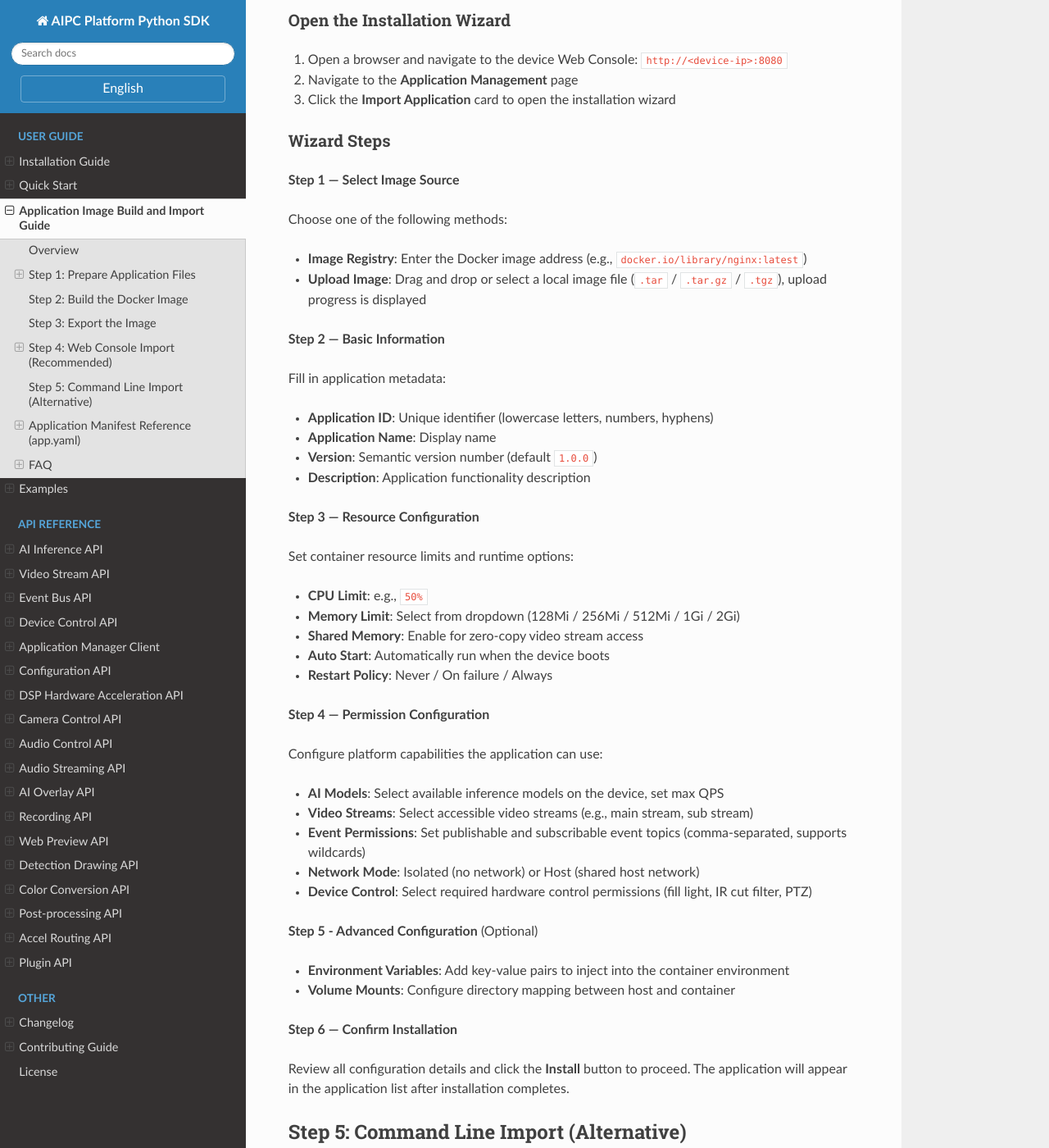
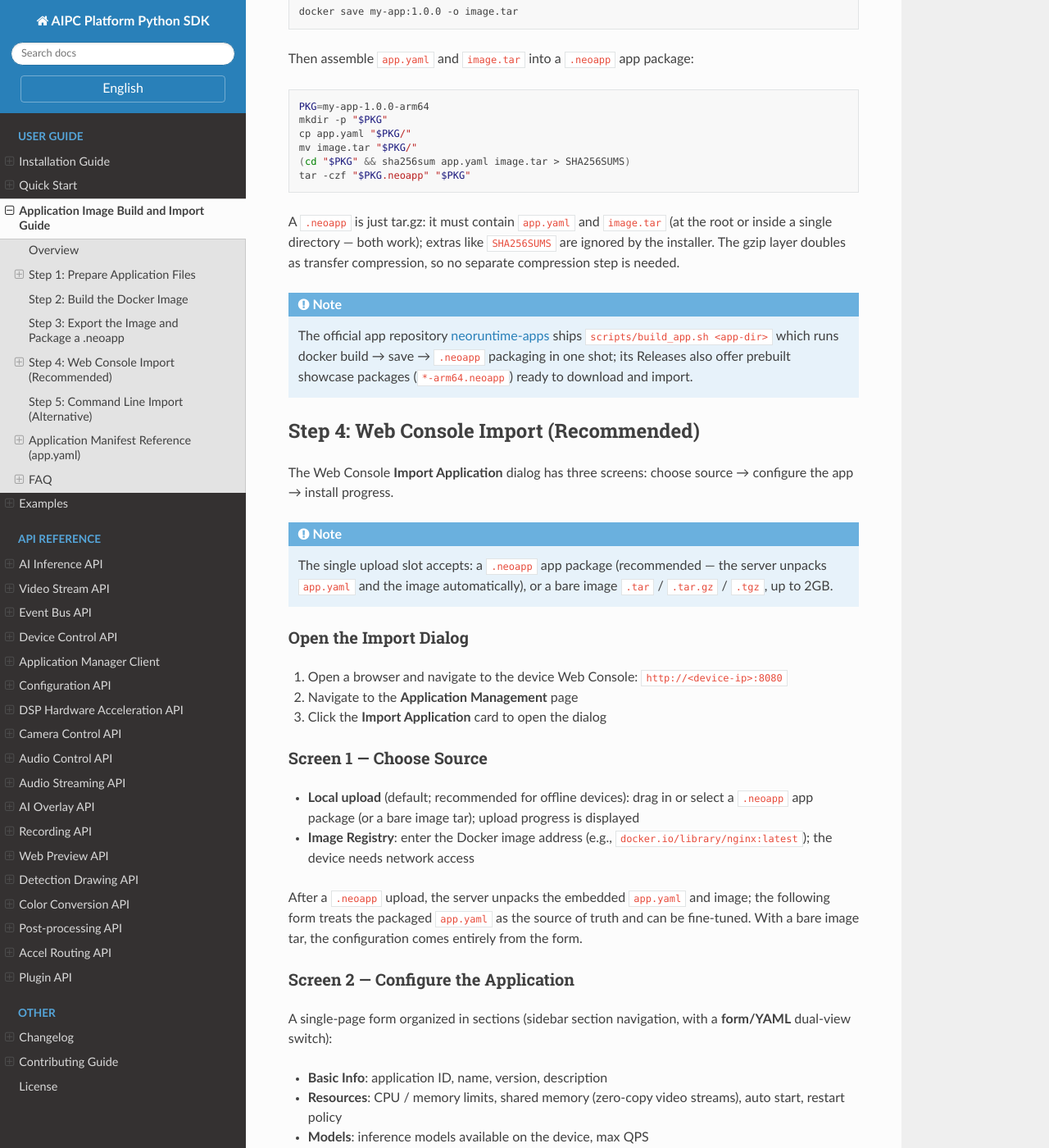
Before and after one commit to Oreofilling/neoruntime-sdks, a Sphinx documentation site: the page built from python/docs/en/app_image_guide.rst, in a window 1280 px wide and 1400 px high, scrolled down 3544 px. Shown: the whole window at 82% size. Built offline with Sphinx 7.4.7 and the Read the Docs theme 3.1.0, drawn with Linux system fonts in a browser that asks for light colours; some of the changed text lies outside the part shown.

Commit message:
docs(app_image_guide): align import flow with .neoapp single-file packages
- overview/tip: deliverable is a single-file .neoapp (tar.gz holding
  app.yaml + image.tar); server-side unpack on upload
- step 1: add minimal app.yaml example (matches neoruntime-apps
  schema) and pointer to templates/basic/
- step 3: export + package .neoapp (staging dir, SHA256SUMS, tar -czf);
  note build_app.sh one-shot packaging and prebuilt showcase releases
- step 4: replace the outdated 6-step wizard with the current 3-screen
  import dialog (source / form / progress); add .neoapp to accepted
  formats
- step 5: fix aipc-cli syntax (positional args, not --manifest/--image)
  and document tar xzf unpacking before CLI install
- FAQ: package-size and permission entries updated for the packaged flow

```diff
--- a/python/docs/en/app_image_guide.rst
+++ b/python/docs/en/app_image_guide.rst
@@ -4,25 +4,29 @@ Application Image Build and Import Guide
 Overview
 --------
 
-This guide describes how to build an application Docker image in your development environment and import it onto an NeoRuntime device for deployment.
+This guide describes how to build an application Docker image in your development environment, package it as a ``.neoapp`` app package, and import it onto an NeoRuntime device for deployment.
 
 The complete workflow includes:
 
-#. Prepare application files (Dockerfile, app.py)
+#. Prepare application files (Dockerfile, app.yaml, app.py)
 #. Build the Docker image
-#. Export the image as a tar file
+#. Export the image and package it as a ``.neoapp`` app package
 #. Import via the Web Console installation wizard, or use the command line
 
 .. tip::
 
-   The Web Console provides a graphical **Application Installation Wizard** that supports uploading image files and configuring application parameters step by step, without manually editing app.yaml or using SCP for file transfer. The Web Console method is recommended.
+   The deliverable is a single-file ``.neoapp`` app package (tar.gz holding
+   ``app.yaml`` and ``image.tar``). Uploading one ``.neoapp`` in the Web Console
+   completes the install — the server unpacks the manifest and image
+   automatically; a bare image tar can also be uploaded, with its configuration
+   generated by the wizard form.
 
 .. _app_image_step1:
 
 Step 1: Prepare Application Files
 ----------------------------------
 
-Create an application directory and prepare the following two core files. Application configuration (metadata, permissions, resources, etc.) will be filled in during the Web Console installation wizard.
+Create an application directory and prepare the core files below. ``app.yaml`` ships inside the ``.neoapp`` package alongside the image and can still be fine-tuned in the installation wizard; only a bare-image upload relies entirely on the wizard form for configuration.
 
 Create Application Directory
 ~~~~~~~~~~~~~~~~~~~~~~~~~~~~
@@ -113,6 +117,36 @@ Dockerfile
 
    CMD ["python3", "app.py"]
 
+Application Manifest (app.yaml)
+~~~~~~~~~~~~~~~~~~~~~~~~~~~~~~~
+
+A minimal working ``app.yaml`` (see `app_yaml_reference`_ for all fields):
+
+.. code-block:: yaml
+
+   apiVersion: v1
+   kind: Application
+
+   metadata:
+     id: my_app
+     name: My Application
+     version: 1.0.0
+     description: Person detection demo
+
+   spec:
+     image: my-app:1.0.0
+     permissions:
+       video:
+         - cam0_main.raw
+       inference:
+         models: ["person_v1"]
+
+.. note::
+
+   The official app repository `neoruntime-apps <https://github.com/camthink-ai/neoruntime-apps>`_
+   provides a full manifest template in ``templates/basic/``; its example and
+   showcase directories are good references too.
+
 .. _app_image_step2:
 
 Step 2: Build the Docker Image
@@ -142,125 +176,112 @@ Verify the image was built successfully:
 
 .. _app_image_step3:
 
-Step 3: Export the Image
--------------------------
+Step 3: Export the Image and Package a .neoapp
+-----------------------------------------------
 
-Export the built image as a tar file:
+Export the built image as a tar file (named ``image.tar`` inside the package):
 
 .. code-block:: bash
 
-   docker save my-app:1.0.0 -o my-app.tar
+   docker save my-app:1.0.0 -o image.tar
 
-It is recommended to use gzip compression to reduce transfer size:
+Then assemble ``app.yaml`` and ``image.tar`` into a ``.neoapp`` app package:
 
 .. code-block:: bash
 
-   docker save my-app:1.0.0 | gzip > my-app.tar.gz
+   PKG=my-app-1.0.0-arm64
+   mkdir -p "$PKG"
+   cp app.yaml "$PKG/"
+   mv image.tar "$PKG/"
+   (cd "$PKG" && sha256sum app.yaml image.tar > SHA256SUMS)
+   tar -czf "$PKG.neoapp" "$PKG"
 
-Compression comparison:
+A ``.neoapp`` is just tar.gz: it must contain ``app.yaml`` and ``image.tar``
+(at the root or inside a single directory — both work); extras like
+``SHA256SUMS`` are ignored by the installer. The gzip layer doubles as
+transfer compression, so no separate compression step is needed.
 
-.. list-table::
-   :header-rows: 1
-   :widths: 25 30 30
+.. note::
 
-   * - Format
-     - Size
-     - Compression Ratio
-   * - tar
-     - ~500MB
-     - —
-   * - tar.gz
-     - ~150MB
-     - ~70%
-   * - tar.xz
-     - ~100MB
-     - ~80%
+   The official app repository `neoruntime-apps <https://github.com/camthink-ai/neoruntime-apps>`_
+   ships ``scripts/build_app.sh <app-dir>`` which runs docker build → save →
+   ``.neoapp`` packaging in one shot; its Releases also offer prebuilt showcase
+   packages (``*-arm64.neoapp``) ready to download and import.
 
 .. _app_image_step4:
 
 Step 4: Web Console Import (Recommended)
 -----------------------------------------
 
-The Web Console provides a **6-step Application Installation Wizard** that supports uploading image files and configuring application parameters step by step.
+The Web Console **Import Application** dialog has three screens: choose source → configure the app → install progress.
 
 .. note::
 
-   Supported image file formats: ``.tar``, ``.tar.gz``, ``.tgz``, maximum 2GB.
+   The single upload slot accepts: a ``.neoapp`` app package (recommended — the
+   server unpacks ``app.yaml`` and the image automatically), or a bare image
+   ``.tar`` / ``.tar.gz`` / ``.tgz``, up to 2GB.
 
-Open the Installation Wizard
-~~~~~~~~~~~~~~~~~~~~~~~~~~~~
+Open the Import Dialog
+~~~~~~~~~~~~~~~~~~~~~~
 
 #. Open a browser and navigate to the device Web Console: ``http://<device-ip>:8080``
 #. Navigate to the **Application Management** page
-#. Click the **Import Application** card to open the installation wizard
+#. Click the **Import Application** card to open the dialog
 
-Wizard Steps
-~~~~~~~~~~~~
+Screen 1 — Choose Source
+~~~~~~~~~~~~~~~~~~~~~~~~
 
-**Step 1 — Select Image Source**
+- **Local upload** (default; recommended for offline devices): drag in or select
+  a ``.neoapp`` app package (or a bare image tar); upload progress is displayed
+- **Image Registry**: enter the Docker image address (e.g., ``docker.io/library/nginx:latest``);
+  the device needs network access
 
-Choose one of the following methods:
+After a ``.neoapp`` upload, the server unpacks the embedded ``app.yaml`` and
+image; the following form treats the packaged ``app.yaml`` as the source of
+truth and can be fine-tuned. With a bare image tar, the configuration comes
+entirely from the form.
 
-- **Image Registry**: Enter the Docker image address (e.g., ``docker.io/library/nginx:latest``)
-- **Upload Image**: Drag and drop or select a local image file (``.tar`` / ``.tar.gz`` / ``.tgz``), upload progress is displayed
+Screen 2 — Configure the Application
+~~~~~~~~~~~~~~~~~~~~~~~~~~~~~~~~~~~~
 
-**Step 2 — Basic Information**
+A single-page form organized in sections (sidebar section navigation, with a
+**form/YAML** dual-view switch):
 
-Fill in application metadata:
+- **Basic Info**: application ID, name, version, description
+- **Resources**: CPU / memory limits, shared memory (zero-copy video streams), auto start, restart policy
+- **Models**: inference models available on the device, max QPS
+- **Permissions**: video streams, event topics (wildcards supported), network mode, device control
+- **Advanced** (optional): environment variables, volume mounts
 
-- **Application ID**: Unique identifier (lowercase letters, numbers, hyphens)
-- **Application Name**: Display name
-- **Version**: Semantic version number (default ``1.0.0``)
-- **Description**: Application functionality description
+Screen 3 — Install Progress
+~~~~~~~~~~~~~~~~~~~~~~~~~~~
 
-**Step 3 — Resource Configuration**
-
-Set container resource limits and runtime options:
-
-- **CPU Limit**: e.g., ``50%``
-- **Memory Limit**: Select from dropdown (128Mi / 256Mi / 512Mi / 1Gi / 2Gi)
-- **Shared Memory**: Enable for zero-copy video stream access
-- **Auto Start**: Automatically run when the device boots
-- **Restart Policy**: Never / On failure / Always
-
-**Step 4 — Permission Configuration**
-
-Configure platform capabilities the application can use:
-
-- **AI Models**: Select available inference models on the device, set max QPS
-- **Video Streams**: Select accessible video streams (e.g., main stream, sub stream)
-- **Event Permissions**: Set publishable and subscribable event topics (comma-separated, supports wildcards)
-- **Network Mode**: Isolated (no network) or Host (shared host network)
-- **Device Control**: Select required hardware control permissions (fill light, IR cut filter, PTZ)
-
-**Step 5 - Advanced Configuration** (Optional)
-
-- **Environment Variables**: Add key-value pairs to inject into the container environment
-- **Volume Mounts**: Configure directory mapping between host and container
-
-**Step 6 — Confirm Installation**
-
-Review all configuration details and click the **Install** button to proceed. The application will appear in the application list after installation completes.
+After submission the install task progress is displayed; the application
+appears in the application list once installation completes.
 
 .. _app_image_step5:
 
 Step 5: Command Line Import (Alternative)
 ------------------------------------------
 
-If you cannot use the Web Console, first transfer the image to the device via SCP, then import it through the command line.
+If you cannot use the Web Console, transfer the ``.neoapp`` app package to the device via SCP, unpack it, and install with aipc-cli.
 
-Transfer the image to the device:
+Transfer the package to the device:
 
 .. code-block:: bash
 
-   scp my-app.tar.gz root@<device-ip>:/tmp/
+   scp my-app-1.0.0-arm64.neoapp root@<device-ip>:/tmp/
 
-Then SSH into the device and use aipc-cli:
+Then SSH into the device:
 
 .. code-block:: bash
 
-   # Install the application
-   aipc-cli app install --manifest /tmp/app.yaml --image /tmp/my-app.tar
+   # Unpack the .neoapp (yields app.yaml and image.tar)
+   tar xzf /tmp/my-app-1.0.0-arm64.neoapp -C /tmp/
+
+   # Install the application (positional args: manifest first, image tar second)
+   aipc-cli app install /tmp/my-app-1.0.0-arm64/app.yaml \
+                        /tmp/my-app-1.0.0-arm64/image.tar
 
    # Start the application
    aipc-cli app start my_app
@@ -276,7 +297,8 @@ You can also use a gRPC client to directly call the app-manager service:
 .. code-block:: bash
 
    grpcurl -plaintext \
-     -d '{"manifest_path": "/tmp/app.yaml", "image_path": "/tmp/my-app.tar"}' \
+     -d '{"manifest_path": "/tmp/my-app-1.0.0-arm64/app.yaml",
+          "image_path": "/tmp/my-app-1.0.0-arm64/image.tar"}' \
      unix:///run/aipc/app-manager.sock \
      appmanager.AppManager/InstallApp
 
@@ -467,14 +489,17 @@ Check network connectivity. If a proxy is needed:
                 --build-arg HTTPS_PROXY=http://proxy:port \
                 -t my-app:1.0.0 .
 
-Image File Too Large
-~~~~~~~~~~~~~~~~~~~~
+Package Too Large
+~~~~~~~~~~~~~~~~~
 
-Using gzip compression can reduce file size by approximately 70%:
+A ``.neoapp`` is already gzip-compressed. If it is still too large, check
+whether the image carries unnecessary layers or caches (install dependencies
+with ``--no-cache-dir``, use multi-stage builds, etc.):
 
 .. code-block:: bash
 
-   docker save my-app:1.0.0 | gzip > my-app.tar.gz
+   # Inspect layer sizes to find the big ones
+   docker history my-app:1.0.0
 
 Import Failure
 ~~~~~~~~~~~~~~
@@ -487,7 +512,7 @@ Import Failure
    systemctl status containerd
 
    # Manual import test
-   ctr -n aipc images import my-app.tar
+   ctr -n aipc images import /tmp/my-app-1.0.0-arm64/image.tar
 
 Permission Error
 ~~~~~~~~~~~~~~~~
@@ -496,4 +521,4 @@ Permission Error
 
 .. code-block:: bash
 
-   chmod 644 /tmp/app.yaml /tmp/my-app.tar
+   chmod 644 /tmp/my-app-1.0.0-arm64/app.yaml /tmp/my-app-1.0.0-arm64/image.tar
```
Also changed, not shown: python/docs/app_image_guide.rst (+105 -86 lines).
